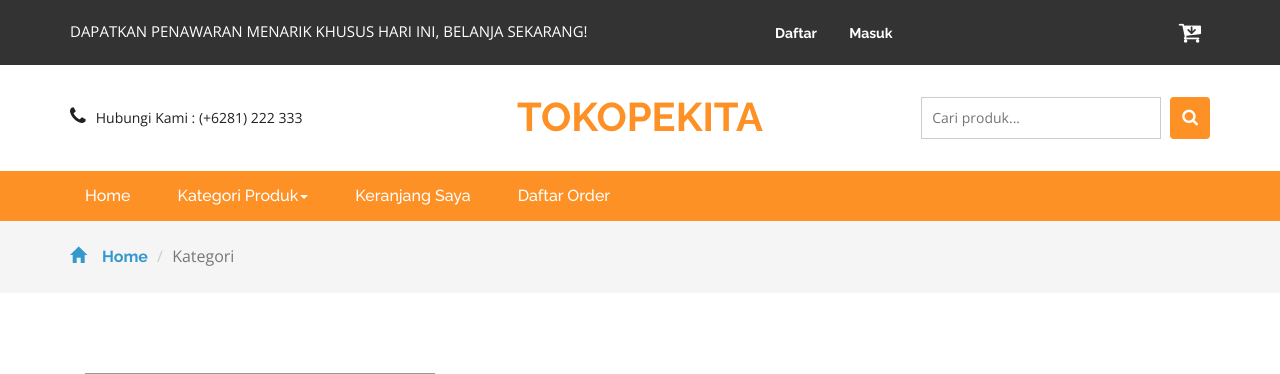
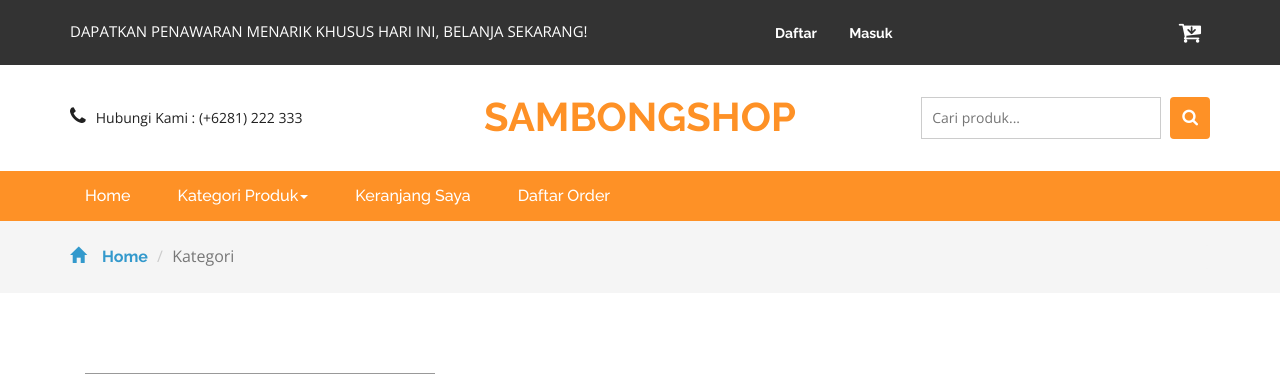
Before and after one commit to ibnss2000/uasecom2021, a PHP site: page /search.php in a window 1280 px wide. Shown: the top 374 px of the page. Run offline with PHP 8.4, Linux system fonts and the light colour scheme; data comes from the database, SQL or seed files in the repository; data that the repository does not hold is empty.

Commit message:
Update search.php

```diff
--- a/search.php
+++ b/search.php
@@ -7,7 +7,7 @@
 <!DOCTYPE html>
 <html>
 <head>
-<title>Tokopekita - Pencarian</title>
+<title>SambongShop - Pencarian</title>
 <!-- for-mobile-apps -->
 <meta name="viewport" content="width=device-width, initial-scale=1">
 <meta http-equiv="Content-Type" content="text/html; charset=utf-8" />
@@ -90,7 +90,7 @@
 				</ul>
 			</div>
 			<div class="w3ls_logo_products_left">
-				<h1><a href="index.php">Tokopekita</a></h1>
+				<h1><a href="index.php">SambongShop</a></h1>
 			</div>
 		<div class="w3l_search">
 			<form action="search.php" method="post">
@@ -248,15 +248,15 @@
 					<h3>Hubungi Kami</h3>
 
 					<ul class="address">
-						<li><i class="glyphicon glyphicon-map-marker" aria-hidden="true"></i>Buah, BREBES</li>
-						<li><i class="glyphicon glyphicon-envelope" aria-hidden="true"></i><a href="mailto:info@email">info@email</a></li>
+						<li><i class="glyphicon glyphicon-map-marker" aria-hidden="true"></i> BREBES, Jawa Tengah Indonesia</li>
+						<li><i class="glyphicon glyphicon-envelope" aria-hidden="true"></i><a href="mailto:info@email">admin@sambongshop.com</a></li>
 						<li><i class="glyphicon glyphicon-earphone" aria-hidden="true"></i>+62 8113 2322</li>
 					</ul>
 				</div>
 				<div class="col-md-3 w3_footer_grid">
 					<h3>Tentang Kami</h3>
 					<ul class="info">
-						<li><i class="fa fa-arrow-right" aria-hidden="true"></i><a href="about.html">About Us</a></li>
+						<li><i class="fa fa-arrow-right" aria-hidden="true"></i><a href="about.html">Tentang Kami</a></li>
 						<li><i class="fa fa-arrow-right" aria-hidden="true"></i><a href="about.html">How To</a></li>
 						<li><i class="fa fa-arrow-right" aria-hidden="true"></i><a href="about.html">FAQ</a></li>
 					</ul>
@@ -268,7 +268,7 @@
 		<div class="footer-copy">
 
 			<div class="container">
-				<p>© 2020 Richard's Lab. All rights reserved</p>
+				<p>© 2021.sambongShop. All rights reserved</p>
 			</div>
 		</div>
 
```
